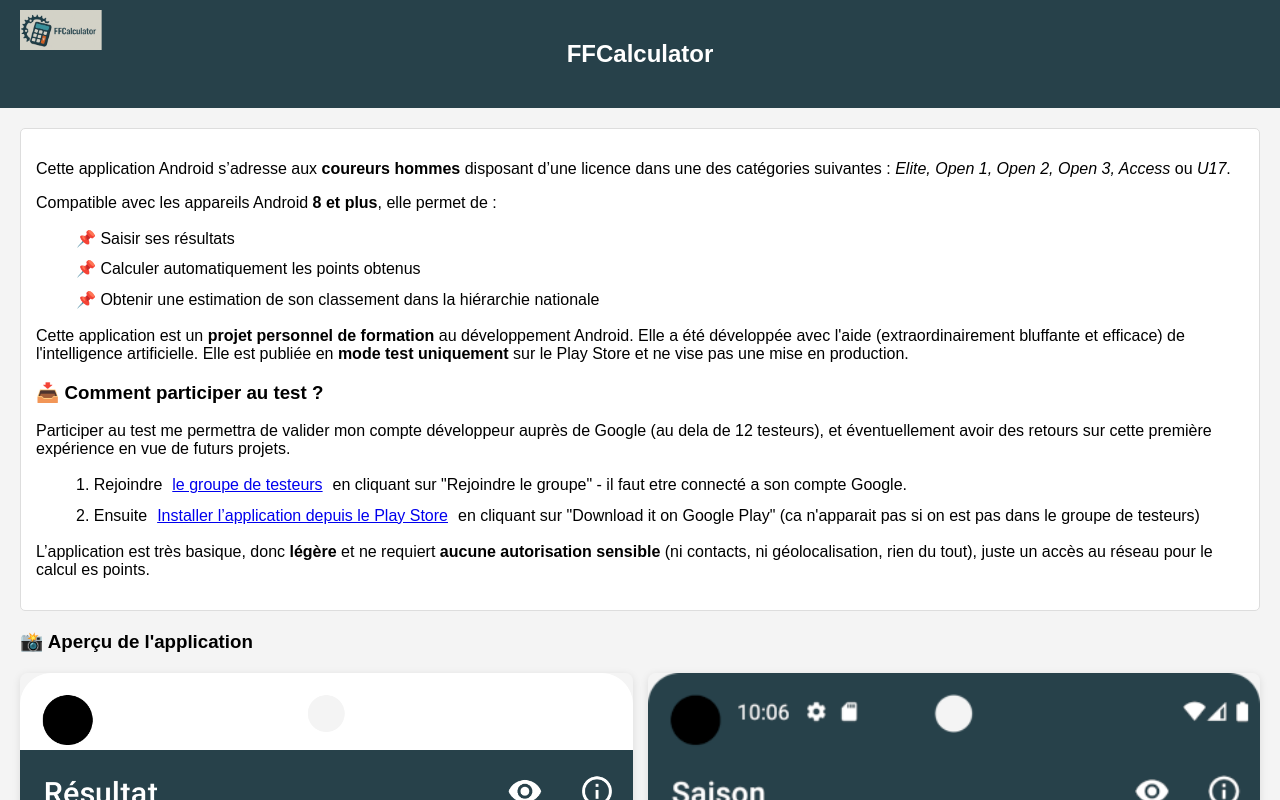
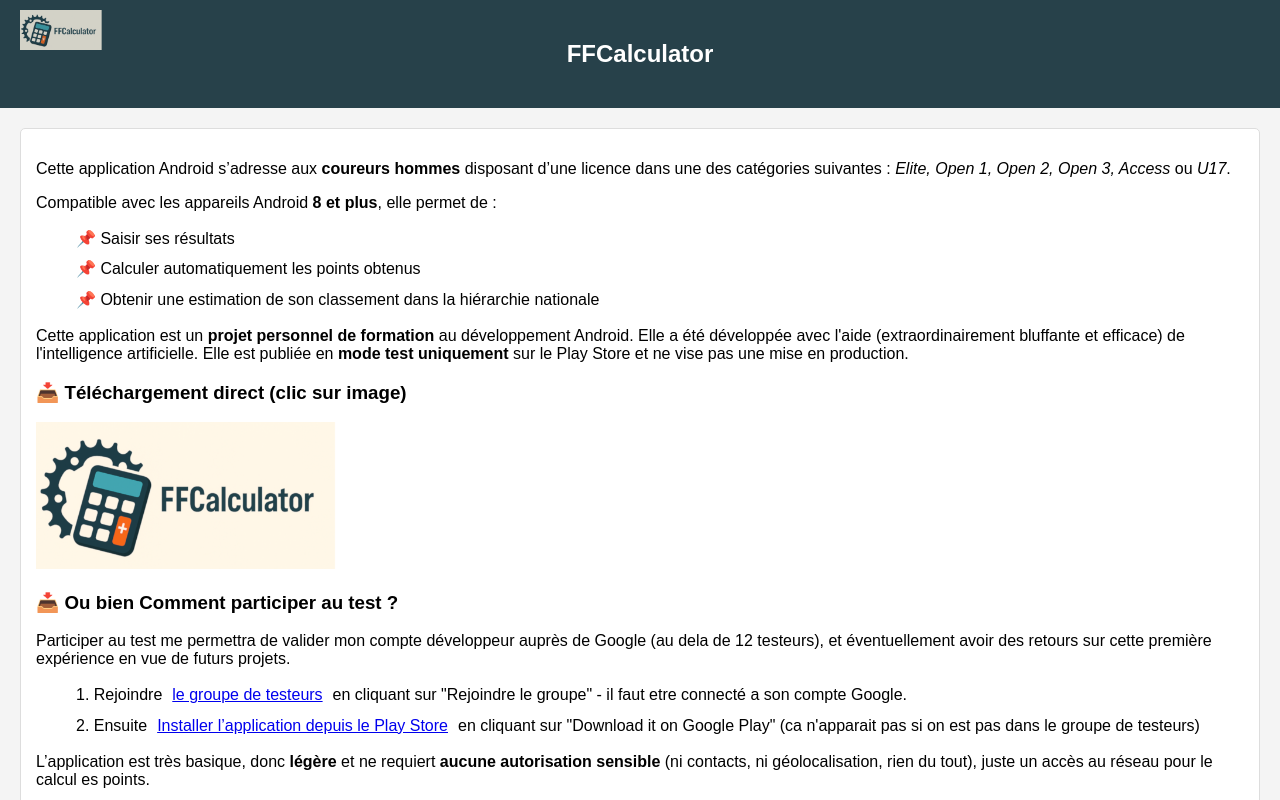
Before and after one commit to garnierpascalweb/ffcalculator-web, an Angular app: page / in a window 1280 px wide. Shown: the top 800 px of the page. Built offline with nearby package versions, Linux system fonts and the light colour scheme; no server answers.

Commit message:
1.0.0: mise en place dun lien de telechargement direct

```diff
--- a/src/app/accueil/accueil.component.html
+++ b/src/app/accueil/accueil.component.html
@@ -27,7 +27,12 @@
         publiée en <strong>mode test uniquement</strong> sur le Play Store et ne vise pas une mise en production.
       </p>
 
-      <h3>📥 Comment participer au test ?</h3>
+       <h3>📥 Téléchargement direct (clic sur image)</h3>
+       <a href="assets/ffcalculator-app-prod-release-4.apk">
+        <img src="assets/image_pres_1024_500.png" width="300" height="auto" alt="Click pour télécharger" />
+      </a>
+
+      <h3>📥 Ou bien Comment participer au test ?</h3>
       Participer au test me permettra de valider mon compte développeur auprès de Google (au dela de 12 testeurs), et éventuellement avoir des retours sur cette première expérience en vue de futurs projets.
       <ul>
         <li class="media-item">1. Rejoindre <a href="https://groups.google.com/g/ffcalculatortesteurs"
```
Also changed, not shown: 2 other files (tests, documents, lock files or other folders).
